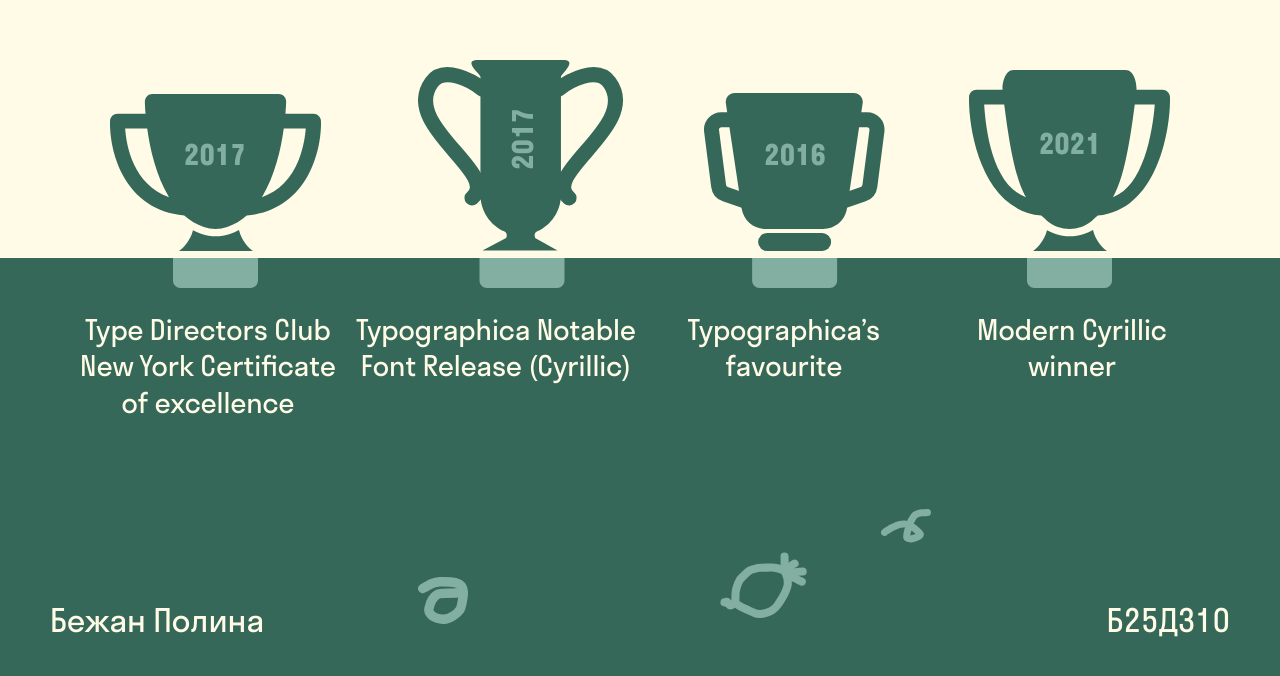
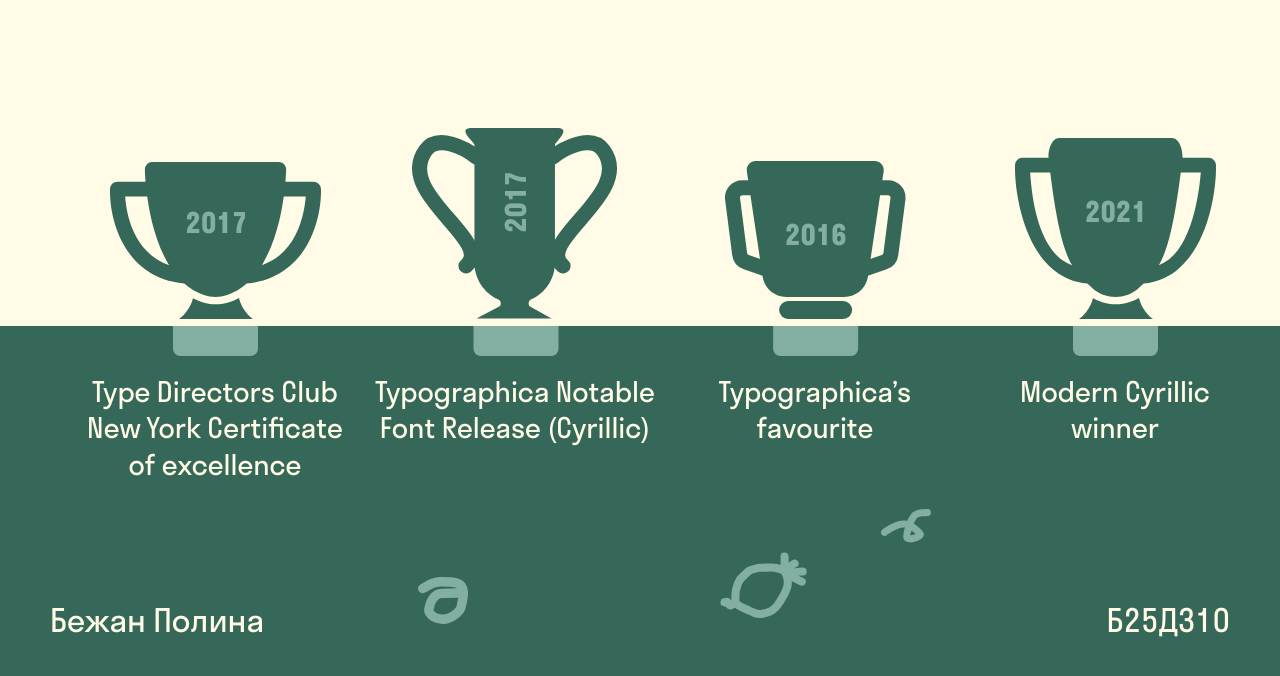
Before and after one commit to polinkez/stratos, a plain HTML site: page index.html in a window 1280 px wide. Shown: the part 5490-6166 px from the top of the page. Drawn offline with Linux system fonts and the light colour scheme.

Commit message:
finished

```diff
--- a/index.html
+++ b/index.html
@@ -343,50 +343,67 @@
         />
       </div>
 
+      <!-- КУБКИ -->
       <div class="awards-content">
         <div class="prizes">
+          <!-- кубок 1 -->
           <div class="prize-1">
+            <div class="prize-img">
               <p class="y1">2017</p>
               <img src="images/prize.svg" alt="prize" class="prize-1img" />
             </div>
-
-          <div class="prize-2">
-            <p class="y2">2017</p>
-            <img src="images/prize-2.svg" alt="prize" class="prize-2img" />
-          </div>
-
-          <div class="prize-3">
-            <p class="y3">2016</p>
-            <img src="images/prize-3.svg" alt="prize" class="prize-3img" />
-          </div>
-
-          <div class="prize-4">
-            <p class="y4">2021</p>
-            <img src="images/prize-4.svg" alt="prize" class="prize-4img" />
-          </div>
-        </div>
-
-        <div class="bg"></div>
-
-        <div class="text">
+            <div class="prize-text">
               <p>
                 Type Directors Club<br />
                 New York Certificate<br />
                 of excellence
               </p>
+            </div>
+          </div>
+
+          <!-- кубок 2 -->
+          <div class="prize-2">
+            <div class="prize-img">
+              <p class="y2">2017</p>
+              <img src="images/prize-2.svg" alt="prize" class="prize-2img" />
+            </div>
+            <div class="prize-text">
               <p>
                 Typographica Notable<br />
                 Font Release (Cyrillic)
               </p>
+            </div>
+          </div>
+
+          <!-- кубок 3 -->
+          <div class="prize-3">
+            <div class="prize-img">
+              <p class="y3">2016</p>
+              <img src="images/prize-3.svg" alt="prize" class="prize-3img" />
+            </div>
+            <div class="prize-text">
               <p>
                 Typographica’s<br />
                 favourite
               </p>
+            </div>
+          </div>
+
+          <!-- кубок 4 -->
+          <div class="prize-4">
+            <div class="prize-img">
+              <p class="y4">2021</p>
+              <img src="images/prize-4.svg" alt="prize" class="prize-4img" />
+            </div>
+            <div class="prize-text">
               <p>
                 Modern Cyrillic<br />
                 winner
               </p>
             </div>
+          </div>
+        </div>
+        <div class="bg"></div>
       </div>
     </section>
 
--- a/stylesheets/layout.css
+++ b/stylesheets/layout.css
@@ -1077,6 +1077,7 @@
   margin-top: 40px;
 }
 
+/* ЗАГОЛОВОК */
 .awards .awards-header {
   display: flex;
   justify-content: space-between;
@@ -1109,38 +1110,50 @@
   left: 5px;
 }
 
+/* КУБКИ - ОБЩЕЕ */
 .awards .bg {
   height: 224px;
   width: 1440px;
   background-color: var(--green);
+  margin-top: -156px;
 }
 
-.awards .awards-content {
+.awards .prizes {
+  display: flex;
+  justify-content: space-between;
+  align-items: end;
   position: relative;
+  width: 1310;
+  margin: 0 65px;
   height: 422px;
 }
 
-.awards .awards-content .prizes {
-  display: flex;
-  justify-content: space-between;
-  align-items: flex-end;
-  margin: 0 110px;
-  margin-bottom: -30px;
-  z-index: var(--z-content);
-}
-
-.awards .awards-content .prizes p {
+.awards .awards-content .prize-img p {
   font-size: 28px;
   font-weight: 700;
   color: var(--sageGreen);
   z-index: var(--z-decor);
 }
 
-/* кубок 1 */
+.awards .prize-text p {
+  font-size: 28px;
+  text-align: center;
+  line-height: 130%;
+  margin-top: 16px;
+  width: 300px;
+  height: 108px;
+  color: var(--beige);
+  z-index: var(--z-decor);
+}
+
+/* КУБОК 1 img */
+
 .awards .awards-content .prizes .prize-1 {
+  display: flex;
+  justify-content: center;
+  align-items: center;
+  flex-direction: column;
   position: relative;
-  width: 211px;
-  height: 194px;
 }
 
 .awards .awards-content .prizes .prize-1 .prize-1img {
@@ -1148,16 +1161,18 @@
 }
 
 .awards .awards-content .prizes .prize-1 .y1 {
-  position: absolute;
-  top: 47px;
-  left: 74px;
+  position: relative;
+  top: 75px;
+  left: 76px;
 }
 
-/* кубок 2 */
+/* КУБОК 2 img */
 .awards .awards-content .prizes .prize-2 {
+  display: flex;
+  justify-content: center;
+  align-items: center;
+  flex-direction: column;
   position: relative;
-  width: 190px;
-  height: 228px;
 }
 
 .awards .awards-content .prizes .prize-2 .prize-2img {
@@ -1166,16 +1181,18 @@
 
 .awards .awards-content .prizes .prize-2 .y2 {
   position: absolute;
-  top: 65px;
-  left: 74px;
+  top: 60px;
+  left: 120px;
   transform: rotate(-90deg);
 }
 
-/* кубок 3 */
+/* КУБОК 3 img */
 .awards .awards-content .prizes .prize-3 {
+  display: flex;
+  justify-content: center;
+  align-items: center;
+  flex-direction: column;
   position: relative;
-  width: 168px;
-  height: 195px;
 }
 
 .awards .awards-content .prizes .prize-3 .prize-3img {
@@ -1184,15 +1201,17 @@
 
 .awards .awards-content .prizes .prize-3 .y3 {
   position: absolute;
-  top: 48px;
-  left: 60px;
+  top: 60px;
+  left: 120px;
 }
 
-/* кубок 4 */
+/* КУБОК 4 img */
 .awards .awards-content .prizes .prize-4 {
+  display: flex;
+  justify-content: center;
+  align-items: center;
+  flex-direction: column;
   position: relative;
-  width: 201px;
-  height: 218px;
 }
 
 .awards .awards-content .prizes .prize-4 .prize-4img {
@@ -1202,27 +1221,10 @@
 .awards .awards-content .prizes .prize-4 .y4 {
   position: absolute;
   top: 60px;
-  left: 70px;
+  left: 120px;
 }
 
-/* текст под кубками */
-
-.awards .awards-content .text {
-  display: flex;
-  justify-content: space-between;
-  align-items: flex-start;
-  text-align: center;
-  margin: 0 64px;
-  margin-top: -170px;
-}
-
-.awards .awards-content .text p {
-  font-size: 28px;
-  line-height: 130%;
-  font-weight: 400;
-  color: var(--beige);
-  width: 300px;
-}
+/* text */
 
 /* подвал */
 
```
Lines whose indentation alone changed are shown as unchanged.
